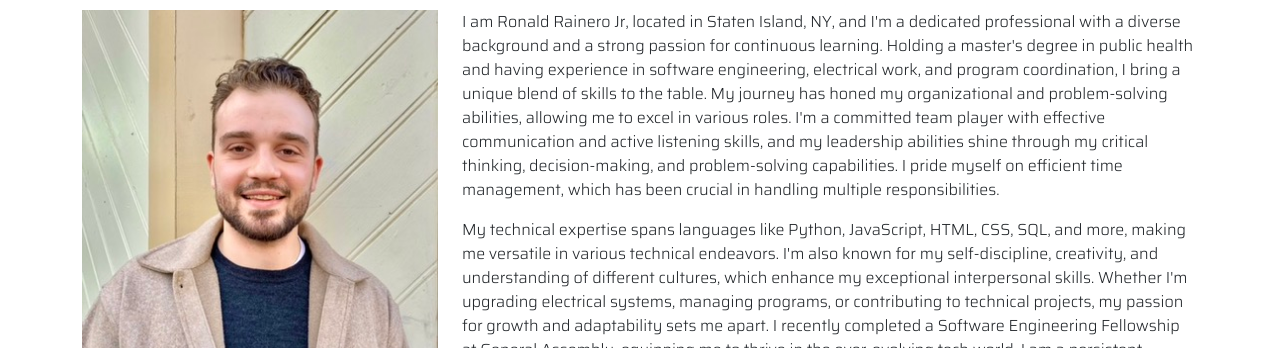
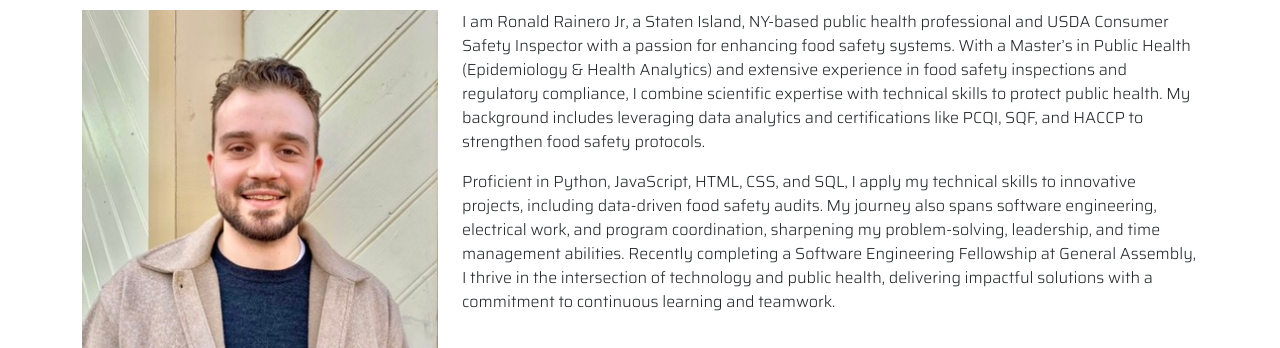
Before and after one commit to ronrain/ronald-rainero, a plain HTML site: page index.html in a window 1280 px wide. Shown: the part 174-522 px from the top of the page. Drawn offline with nearby package versions, Linux system fonts and the light colour scheme.

Commit message:
Update summary

```diff
--- a/index.html
+++ b/index.html
@@ -21,6 +21,23 @@
   <link rel="icon" type="image/png" sizes="32x32" href="images/favicon.png">
 
 </head>
+
+<title>Ronald Rainero Jr Portfolio</title>
+  <meta charset="utf-8">
+  <meta name="viewport" content="width=device-width, initial-scale=1">
+
+  <link rel="stylesheet" href="style.css">
+
+  <link href="https://cdn.jsdelivr.net/npm/bootstrap@5.3.2/dist/css/bootstrap.min.css" rel="stylesheet">
+  <script src="https://cdn.jsdelivr.net/npm/bootstrap@5.3.2/dist/js/bootstrap.bundle.min.js"></script>
+
+  <script src="https://kit.fontawesome.com/31149d48b0.js" crossorigin="anonymous"></script>
+
+  <link rel="preconnect" href="https://fonts.googleapis.com">
+  <link rel="preconnect" href="https://fonts.gstatic.com" crossorigin="">
+  <link href="https://fonts.googleapis.com/css2?family=Almarai:wght@700&#x26;family=Saira:wght@300&#x26;display=swap" rel="stylesheet">
+
+  <link rel="icon" type="image/png" sizes="32x32" href="images/favicon.png">
 
 <body>
   <nav class="navbar navbar-expand-lg fixed-top navbarScroll">
@@ -64,23 +81,10 @@
           <img src="images/selfie.jpeg" class="imageAboutPage" alt="">
         </div>
         <div class="col-lg-8">
-          <p> I am Ronald Rainero Jr, located in Staten Island, NY, and I'm a dedicated professional with a diverse
-            background and a strong passion for continuous learning. Holding a master's degree in public health and
-            having experience in software engineering, electrical work, and program coordination, I bring a unique blend
-            of skills to the table. My journey has honed my organizational and problem-solving abilities, allowing me to
-            excel in various roles. I'm a committed team player with effective communication and active listening
-            skills, and my leadership abilities shine through my critical thinking, decision-making, and problem-solving
-            capabilities. I pride myself on efficient time management, which has been crucial in handling multiple
-            responsibilities.
+          <p> I am Ronald Rainero Jr, a Staten Island, NY-based public health professional and USDA Consumer Safety Inspector with a passion for enhancing food safety systems. With a Master’s in Public Health (Epidemiology & Health Analytics) and extensive experience in food safety inspections and regulatory compliance, I combine scientific expertise with technical skills to protect public health. My background includes leveraging data analytics and certifications like PCQI, SQF, and HACCP to strengthen food safety protocols.
           </p>
           <div class="row mt-3">
-            <p> My technical expertise spans languages like Python, JavaScript, HTML, CSS, SQL, and more, making me
-              versatile in various technical endeavors. I'm also known for my self-discipline, creativity, and
-              understanding of different cultures, which enhance my exceptional interpersonal skills. Whether I'm
-              upgrading electrical systems, managing programs, or contributing to technical projects, my passion for
-              growth and adaptability sets me apart. I recently completed a Software Engineering Fellowship at General
-              Assembly, equipping me to thrive in the ever-evolving tech world. I am a persistent learner, a dedicated
-              team player, and an invaluable asset to any endeavor I undertake.
+            <p> Proficient in Python, JavaScript, HTML, CSS, and SQL, I apply my technical skills to innovative projects, including data-driven food safety audits. My journey also spans software engineering, electrical work, and program coordination, sharpening my problem-solving, leadership, and time management abilities. Recently completing a Software Engineering Fellowship at General Assembly, I thrive in the intersection of technology and public health, delivering impactful solutions with a commitment to continuous learning and teamwork.
             </p>
           </div>
           <div class="container-fluid">
```
